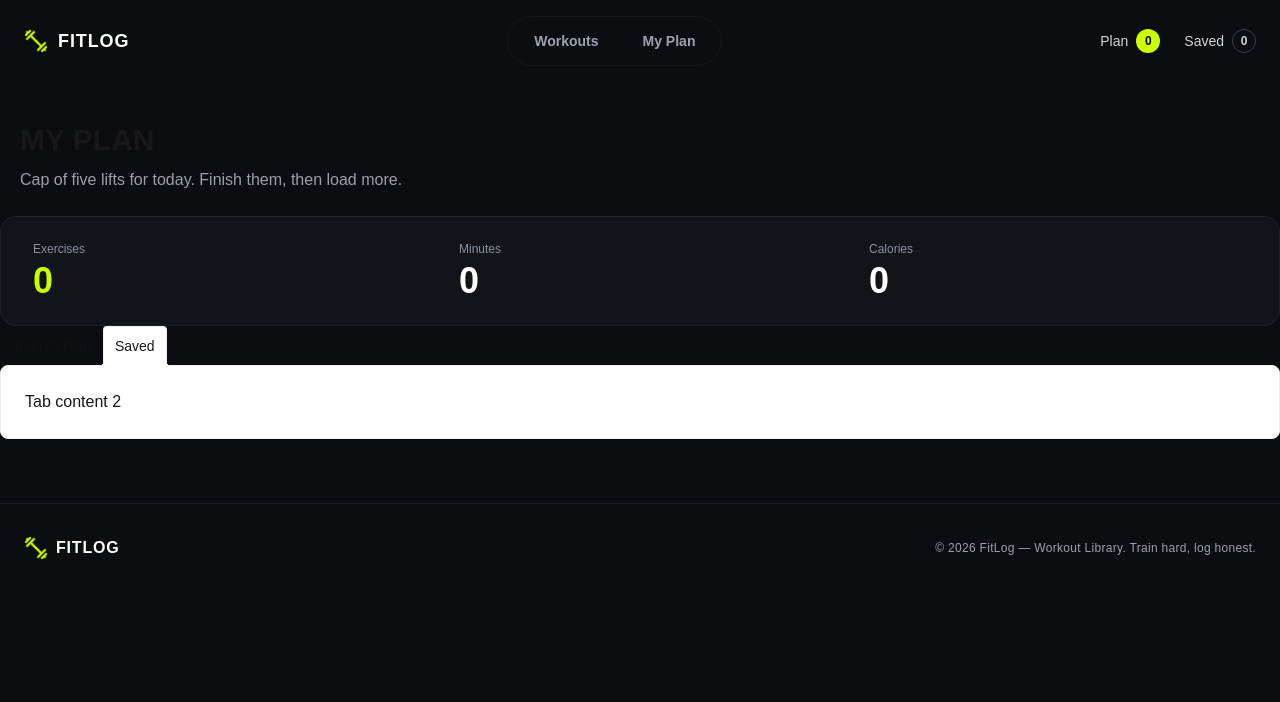
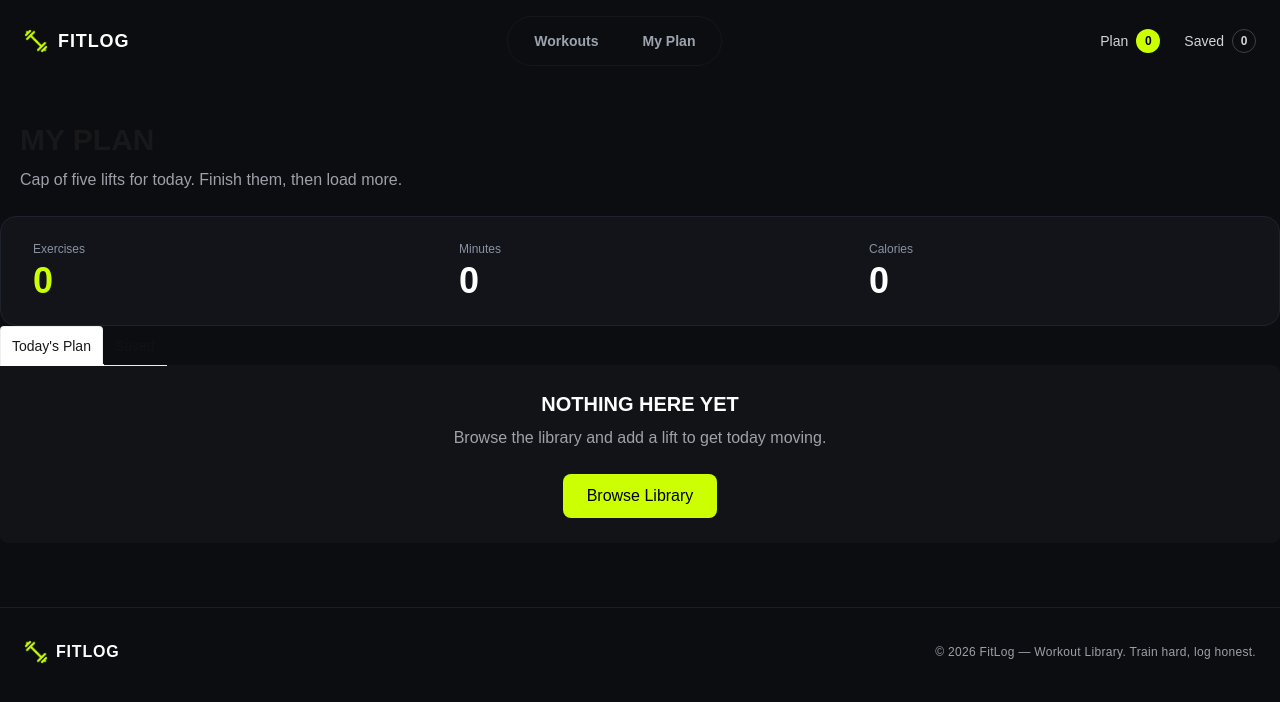
Before and after one commit to hasan-imran-nazir/fitlog-assignment-6, a Next.js app: page /myplan in a window 1280 px wide. Shown: the top 702 px of the page. Built offline with nearby package versions, Linux system fonts and the light colour scheme.

Commit message:
My Plan Functionality works

```diff
--- a/src/app/myplan/page.tsx
+++ b/src/app/myplan/page.tsx
@@ -1,17 +1,24 @@
 "use client";
 import AddSaveCard from "@/components/myplanpage/AddSaveCard";
 import { workoutContext } from "@/context/WorkoutProvider";
-import { useContext } from "react";
+import { IWorkoutTypes } from "@/types/workout.types";
+import { useContext, useState } from "react";
+import Link from "next/link";
 const Page = () => {
+  const [activeTab, setActiveTab] = useState<"today" | "saved">("today");
+
   const context = useContext(workoutContext);
   if (!context) {
     return null;
   }
-  const totalMinutes = context.addWorkout.reduce(
+  const selectedWorkouts =
+    activeTab === "today" ? context.addWorkout : context.saveWorkout;
+
+  const totalMinutes = selectedWorkouts.reduce(
     (total, workout) => total + workout.duration,
     0,
   );
-  const totalCalories = context.addWorkout.reduce(
+  const totalCalories = selectedWorkouts.reduce(
     (total, workout) => total + workout.caloriesBurned,
     0,
   );
@@ -27,7 +34,7 @@ const Page = () => {
         <div className="flex flex-col pl-2">
           <span className="text-[#8A92A0] text-xs mb-1">Exercises</span>
           <span className="text-4xl font-extrabold text-[#ccff00]">
-            {context.addWorkout.length}
+            {selectedWorkouts.length}
           </span>
         </div>
 
@@ -49,19 +56,38 @@ const Page = () => {
           </span>
         </div>
       </div>
-      <div className="tabs tabs-lift">
+      <div className="tabs tabs-lift ">
         <input
           type="radio"
           name="my_tabs_3"
           className="tab"
           aria-label="Today's Plan"
+          defaultChecked
+          onChange={() => setActiveTab("today")}
         />
-        <div className="tab-content bg-base-100 border-base-300 p-6">
-          {
-            context.addWorkout.map((workout) => (
-              <AddSaveCard key={workout.id} workout={workout} />
-            ))
-          }
+        <div className="tab-content bg-[#111317] p-6 ">
+          <div className="flex flex-col gap-4">
+            {context.addWorkout.length > 0 ? (
+              context.addWorkout.map((workout: IWorkoutTypes) => (
+                <AddSaveCard key={workout.id} workout={workout} />
+              ))
+            ) : (
+              <div className="flex flex-col items-center justify-center gap-2 bg-[#111317]">
+                <h2 className="text-xl font-bold text-white">
+                  NOTHING HERE YET
+                </h2>
+                <p className="text-[#A1A1AA]">
+                  Browse the library and add a lift to get today moving.
+                </p>
+                <Link
+                  href="/"
+                  className="bg-[#CCFF00] text-black px-6 py-2.5 rounded-lg mt-4 inline-block"
+                >
+                  Browse Library
+                </Link>
+              </div>
+            )}
+          </div>
         </div>
 
         <input
@@ -69,10 +95,15 @@ const Page = () => {
           name="my_tabs_3"
           className="tab"
           aria-label="Saved"
-          defaultChecked
+          checked={activeTab === "saved"}
+          onChange={() => setActiveTab("saved")}
         />
         <div className="tab-content bg-base-100 border-base-300 p-6">
-          Tab content 2
+          <div className="flex flex-col gap-4">
+            {context.saveWorkout.map((workout: IWorkoutTypes) => (
+              <AddSaveCard key={workout.id} workout={workout} />
+            ))}
+          </div>
         </div>
       </div>
     </div>
--- a/src/components/myplanpage/AddSaveCard.tsx
+++ b/src/components/myplanpage/AddSaveCard.tsx
@@ -10,7 +10,7 @@ import { IWorkoutTypes } from "@/types/workout.types";
 const AddSaveCard = (props: { workout: IWorkoutTypes }) => {
   const { workout } = props;
   return (
-    <div className="bg-[#12141a] border border-[#1e222d] rounded-2xl p-4 flex items-center justify-between gap-4">
+    <div className="bg-[#14171E] border border-[#1e222d] rounded-2xl p-4 flex items-center justify-between gap-4">
       <div className="flex items-center gap-4">
         <div className="relative w-32 h-20 rounded-xl overflow-hidden shrink-0">
           <Image
@@ -32,19 +32,21 @@ const AddSaveCard = (props: { workout: IWorkoutTypes }) => {
           </p>
 
           <div className="flex items-center gap-3 text-xs text-zinc-400 pt-1">
-            <div className="flex items-center gap-1">
+            <div className="flex items-center gap-1 text-[#ccff00]">
               <FaRegClock />
-              <span>{workout.duration} min</span>
+              <span className="text-[#D1D5DB]">
+                {workout.duration} min
+              </span>
             </div>
             <div className="flex items-center gap-1 text-[#ccff00]">
               <FaFireFlameCurved />
-              <span className="text-zinc-400">
+              <span className="text-[#D1D5DB]">
                 {workout.caloriesBurned} kcal
               </span>
             </div>
             <div className="flex items-center gap-1 text-[#ccff00]">
               <FaRegStar />
-              <span className="text-zinc-400">{workout.rating}</span>
+              <span className="text-[#D1D5DB]">{workout.rating}</span>
             </div>
           </div>
         </div>
--- a/src/components/shared/workoutDetails/AddToday.tsx
+++ b/src/components/shared/workoutDetails/AddToday.tsx
@@ -26,7 +26,7 @@ const AddToday = (props: AddTodayProps) => {
         pauseOnHover: true,
         draggable: true,
         progress: undefined,
-        theme: "light",
+        theme: "dark",
         transition: Slide,
       });
     }else {
@@ -38,7 +38,7 @@ const AddToday = (props: AddTodayProps) => {
         pauseOnHover: true,
         draggable: true,
         progress: undefined,
-        theme: "light",
+        theme: "dark",
         transition: Slide,
       });
     }
--- a/src/components/shared/workoutDetails/SaveWorkout.tsx
+++ b/src/components/shared/workoutDetails/SaveWorkout.tsx
@@ -26,7 +26,7 @@ const SaveWorkout = (props: AddTodayProps) => {
         pauseOnHover: true,
         draggable: true,
         progress: undefined,
-        theme: "light",
+        theme: "dark",
         transition: Slide,
       });
     } else {
@@ -38,7 +38,7 @@ const SaveWorkout = (props: AddTodayProps) => {
         pauseOnHover: true,
         draggable: true,
         progress: undefined,
-        theme: "light",
+        theme: "dark",
         transition: Slide,
       });
     }
```
